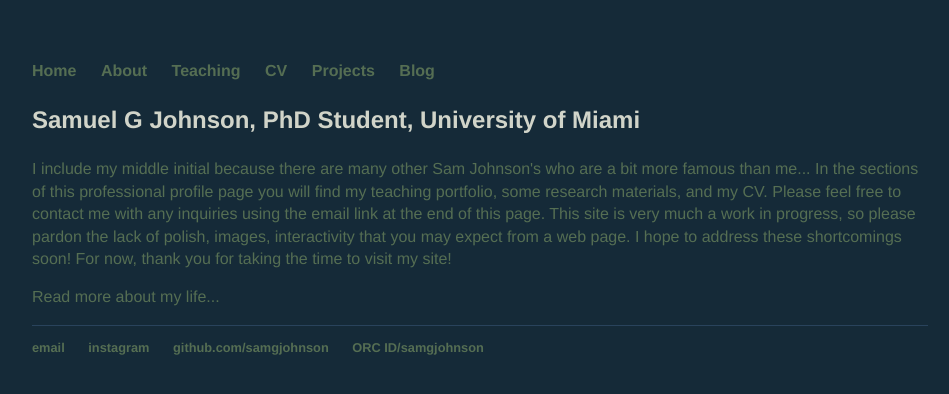
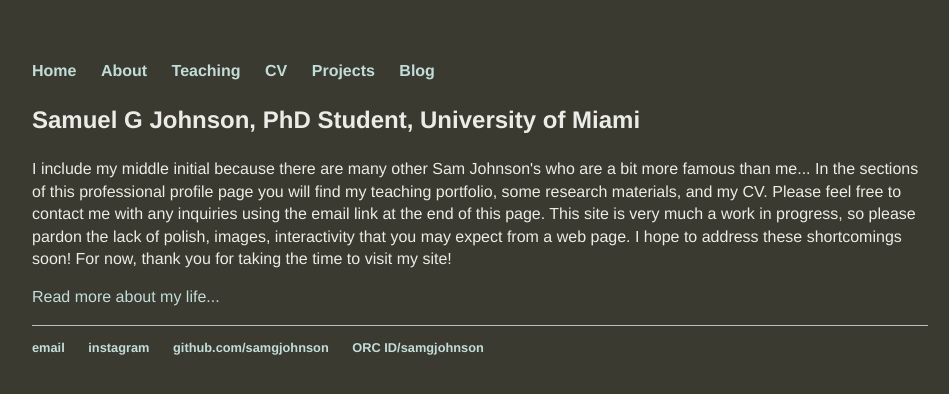
Before and after one commit to samgjohnson/samgjohnson.github.io, a Jekyll site: the page built from index.html, in a window 1280 px wide. Shown: the top 394 px of the page, without its empty margins (160-1109 px from the left). Built offline with Jekyll 4.4.1, drawn with Linux system fonts in a browser that asks for light colours.

Commit message:
Update main.css

```diff
--- a/css/main.css
+++ b/css/main.css
@@ -1,7 +1,7 @@
 body {
     margin: 60px auto;
     width: 70%;
-    background-color: #152a38
+    background-color: #3b3a30
 }
 nav ul, footer ul {
     font-family:'Helvetica', 'Arial', 'Sans-Serif';
@@ -15,7 +15,7 @@
 }
 a {
     text-decoration: none;
-    color: #556e53;
+    color: #c0ded9;
 }
 a:hover {
     text-decoration: underline;
@@ -23,38 +23,38 @@
 h1 {
     font-size: 2.5em;
     font-family:'Helvetica', 'Arial', 'Sans-Serif';
-    color: #d1d4c9
+    color: #eaece5
 }
 h2 {
     font-size: 2em;
     font-family:'Helvetica', 'Arial', 'Sans-Serif';
-    color: #d1d4c9
+    color: #eaece5
 }
 h3 {
     font-size: 1.5em;
     font-family:'Helvetica', 'Arial', 'Sans-Serif';
-    color: #d1d4c9
+    color: #eaece5
 }
 h4 {
     font-size: 1.25em;
     font-family:'Helvetica', 'Arial', 'Sans-Serif';
-    color: #d1d4c9
+    color: #eaece5
 }
 p {
     font-size: 1em;
     font-family:'Helvetica', 'Arial', 'Sans-Serif';
     line-height: 1.4em;
-    color: #556e53;
+    color: #eaece5;
 }
 ul li{
     margin-bottom:10px auto 10px;
     font-size: 1em;
     font-family:'Helvetica', 'Arial', 'Sans-Serif';
     line-height: 1.4em;
-    color: #556e53;
+    color: #eaece5;
 }
 footer {
-    border-top: 1px solid #29435c;
+    border-top: 1px solid #b2c2bf;
     font-size: .8em;
 }
 
```
